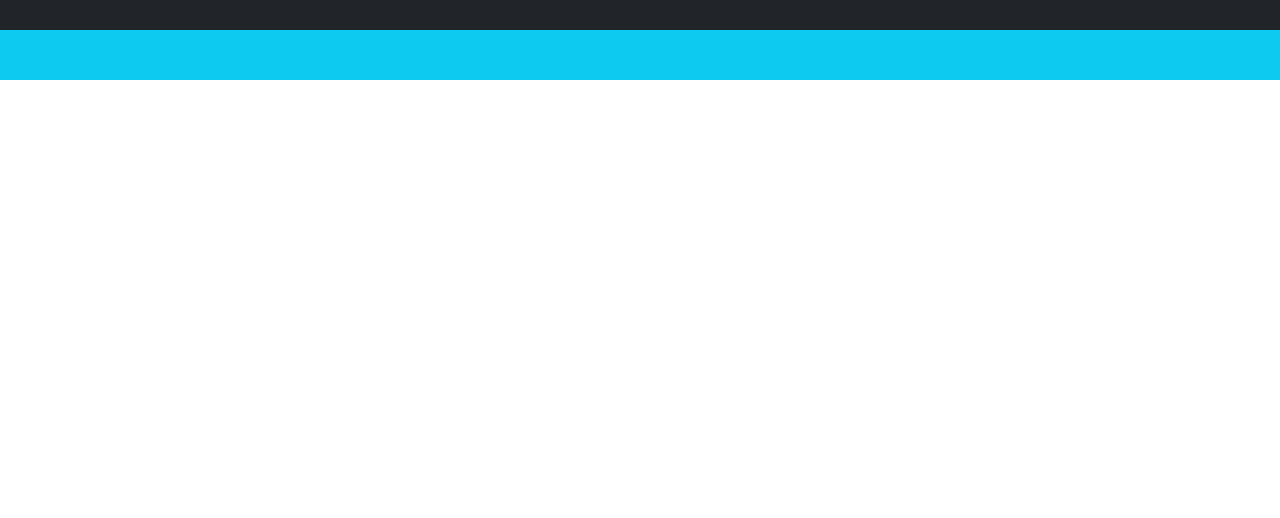
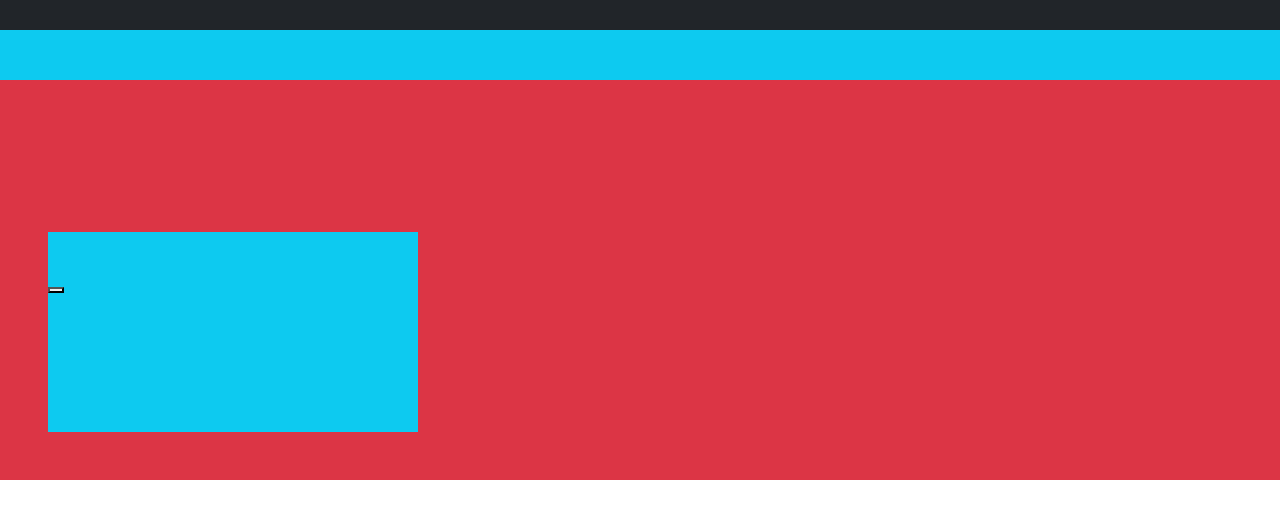
Before and after one commit to Salano24/htmlcss-playstation, a plain HTML site: page index.html in a window 1280 px wide. Drawn offline with nearby package versions, Linux system fonts and the light colour scheme.

Commit message:
fine jumbotrone

```diff
--- a/css/style.css
+++ b/css/style.css
@@ -5,3 +5,12 @@
 .debug .navigazione{
     height: 50px;
 }
+
+.debug .jumbo{
+    height: 400px;
+}
+
+.debug .call_to_action{
+    height:200px ;
+    width: 30%;
+}
--- a/index.html
+++ b/index.html
@@ -19,8 +19,16 @@
     <div class="sony bg-dark"></div>
     <div class="navigazione bg-info"></div>
   </header>
+
   <main>
-
+    <div class="jumbo bg-danger ps-5 pb-5 d-flex align-items-end">
+        <div class="call_to_action bg-info">
+            <img src="" alt="">
+            <h2></h2>
+            <p></p>
+            <button></button>
+        </div>
+    </div>
   </main>
   <footer>
     <!-- place footer here -->
```
